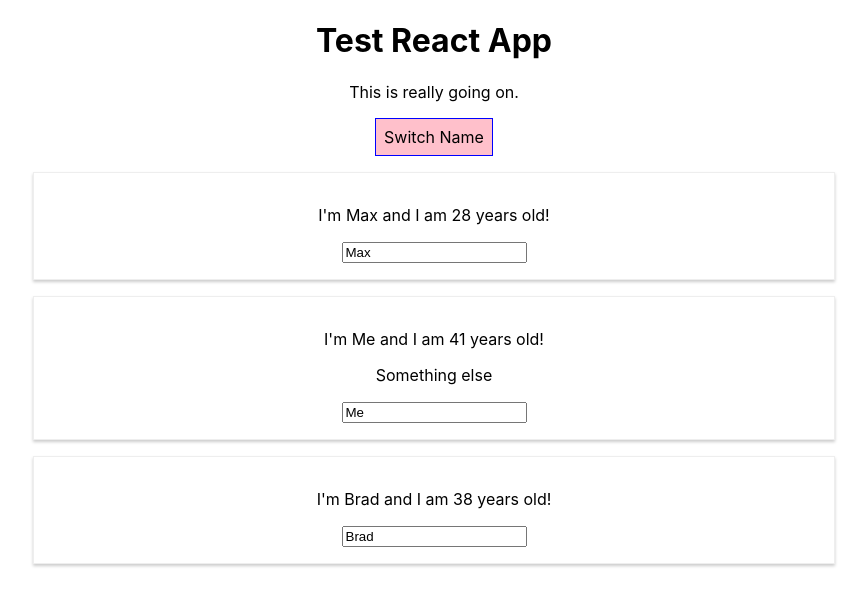
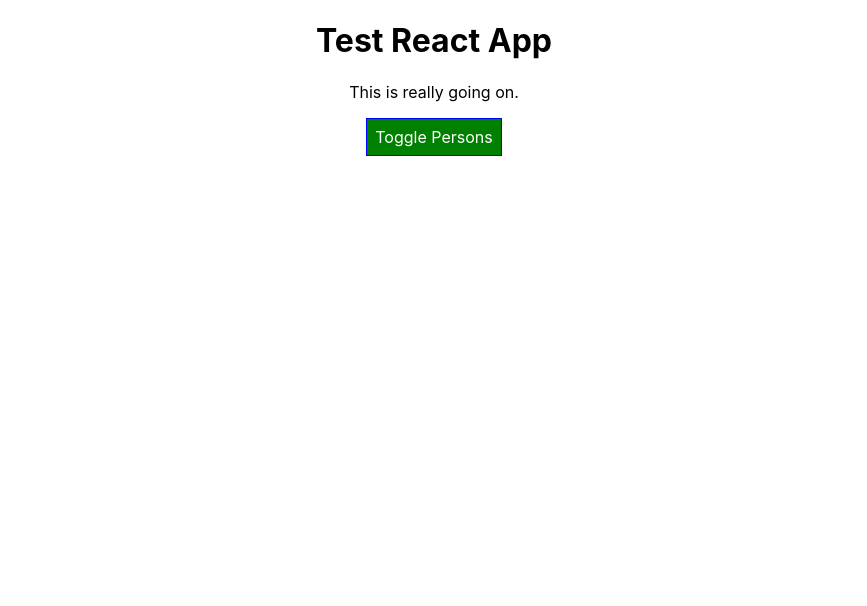
Before and after one commit to CourtneyHoppus/AD320, a React (Create React App) app in the folder max-tutorial/: page / in a window 1280 px wide. Shown: the top 606 px of the page, without its empty margins (206-1073 px from the left). Built offline with nearby package versions, Linux system fonts and the light colour scheme.

Commit message:
continued tutorial

```diff
--- a/max-tutorial/src/App.css
+++ b/max-tutorial/src/App.css
@@ -1,3 +1,11 @@
 .App {
   text-align: center;
 }
+
+.red {
+  color: red;
+}
+
+.bold {
+  font-weight: bold;
+}
--- a/max-tutorial/src/App.js
+++ b/max-tutorial/src/App.js
@@ -5,61 +5,87 @@
 class App extends Component {
   state = {
     persons: [
-      { name: 'Max', age: 28 },
-      { name: 'Me', age: 41 },
-      { name: 'Brad', age: 38 }
+      { id:'1', name: 'Max', age: 28 },
+      { id:'2', name: 'Me', age: 41 },
+      { id:'3', name: 'Brad', age: 38 }
     ],
-    otherState: 'another something else'
+    otherState: 'another something else',
+    showPersons: false
   }
 
-  switchNameHandler = (newName) => {
-    //console.log('clicked');
-    this.setState( {
-      persons: [
-        { name: newName, age: 28 },
-        { name: 'Courtney', age: 41 },
-        { name: 'Bradley', age: 38 }
-      ]
-    } )
+  nameChangeHandler = (event, id) => {
+    const personIndex = this.state.persons.findIndex(p => {
+      return p.id === id;
+    });
+
+    const person = {
+      ...this.state.persons[personIndex]
+    };
+
+    person.name = event.target.value;
+
+    const persons = [...this.state.persons];
+    persons[personIndex] = person;
+
+    this.setState( {persons: persons} );
   }
 
-  nameChangeHandler = (event) => {
-    this.setState( {
-      persons: [
-        { name: 'Max', age: 28 },
-        { name: event.target.value, age: 41 },
-        { name: 'Bradley', age: 38 }
-      ]
-    } )
+  deletePersonHandler = (personIndex) => {
+    const persons = [...this.state.persons];
+    persons.splice(personIndex, 1);
+    this.setState({persons: persons});
+  }
+
+  togglePersonsHandler = () => {
+    const doesShow = this.state.showPersons;
+    this.setState({showPersons: !doesShow});
   }
 
   render() {
     const style = {
-      backgroundColor: 'pink',
+      backgroundColor: 'green',
+      color: 'white',
       font: 'inherit',
       border: '1px solid blue',
       padding: '8px',
       cursor: 'pointer'
     };
 
+    let persons = null;
+
+    if (this.state.showPersons) {
+      persons = (
+        <div>
+          {this.state.persons.map((person, index) => {
+            return <Person
+              click={() => this.deletePersonHandler(index)}
+              name={person.name}
+              age={person.age}
+              key={person.id}
+              changed={(event) => this.nameChangeHandler(event, person.id)} />
+          })}
+        </div>
+      );
+
+      style.backgroundColor = 'red';
+    }
+
+    const classes = [];
+    if (this.state.persons.length <= 2) {
+      classes.push('red');
+    }
+    if (this.state.persons.length <= 1) {
+      classes.push('bold');
+    }
+
     return (
       <div className="App">
         <h1>Test React App</h1>
-        <p>This is really going on.</p>
+        <p className={classes.join(' ')}>This is really going on.</p>
         <button
           style={style}
-          onClick={this.switchNameHandler.bind(this, 'Maximilian')}>Switch Name</button>
-        <Person
-          name={this.state.persons[0].name}
-          age={this.state.persons[0].age} />
-        <Person
-          name={this.state.persons[1].name}
-          age={this.state.persons[1].age}
-          click={this.switchNameHandler.bind(this, 'Max!')}
-          changed={this.nameChangeHandler} >Something else</Person>
-        <Person
-          name={this.state.persons[2].name}
-          age={this.state.persons[2].age} />
+          onClick={this.togglePersonsHandler}>Toggle Persons</button>
+        {persons}
       </div>
     );
   }
```
